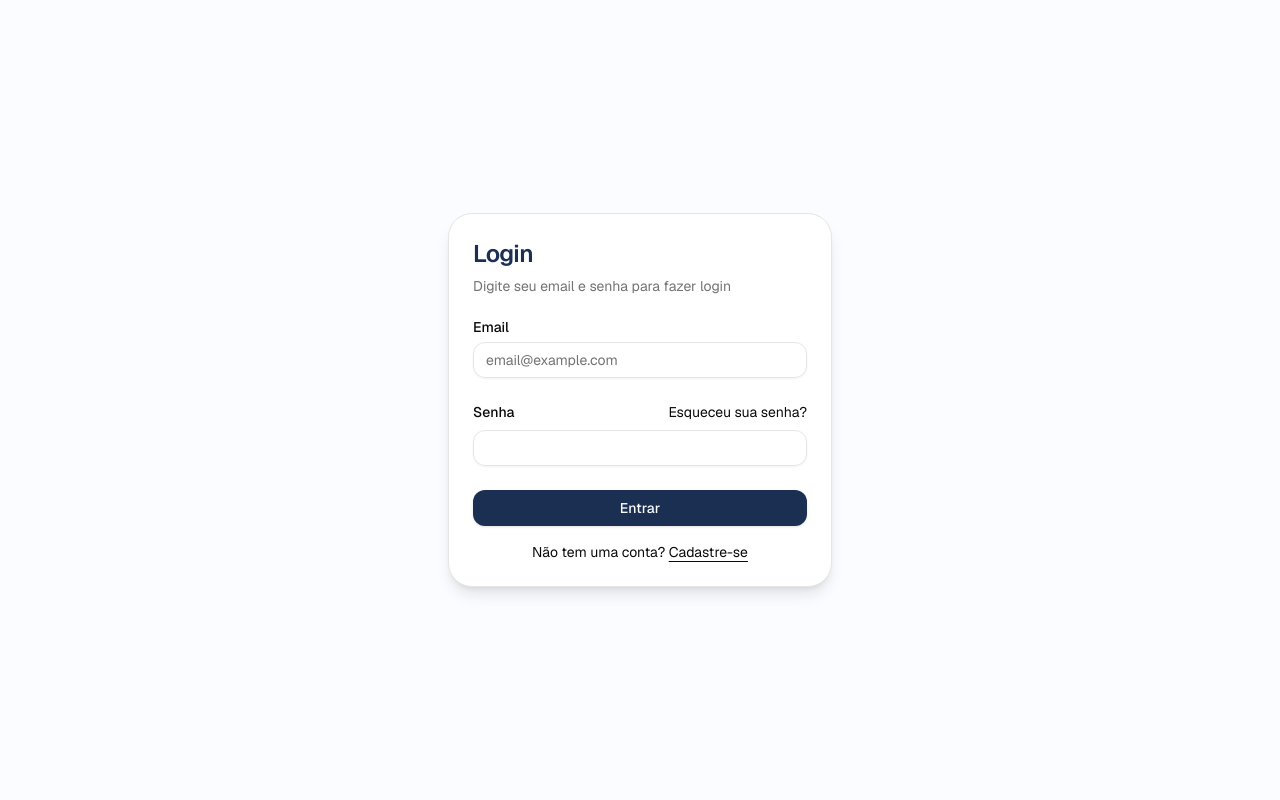
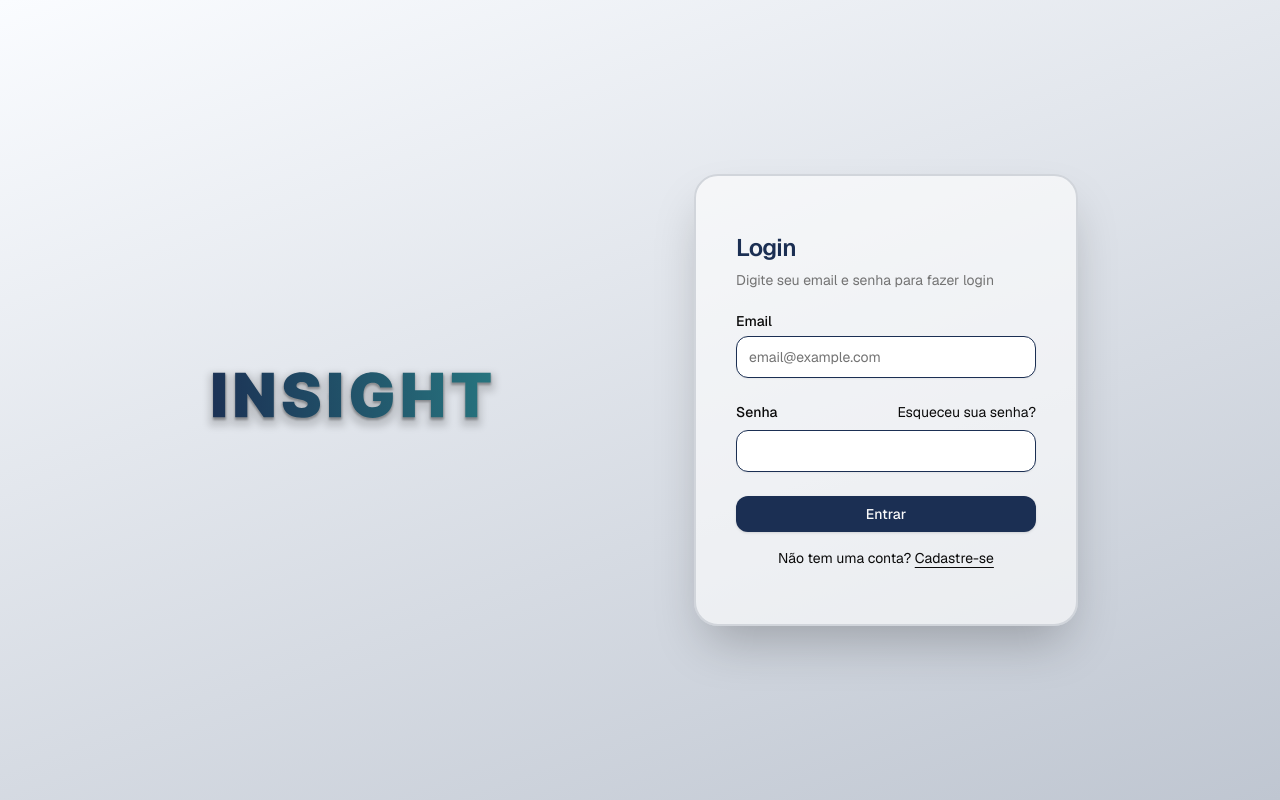
Before and after one commit to LuizHenri16/Insight, a Next.js app: page /auth/login in a window 1280 px wide. Built offline with nearby package versions, Linux system fonts and the light colour scheme; no server answers.

Commit message:
style: alterado UI da tela login

```diff
--- a/app/auth/login/page.tsx
+++ b/app/auth/login/page.tsx
@@ -1,9 +1,11 @@
 import { LoginForm } from "@/components/login-form";
+import Image from "next/image";
 
 export default function Page() {
 
   return (
-    <div className="flex bg-[#FAFCFF] min-h-svh w-full items-center justify-center p-6 md:p-10">
+    <div className="flex flex-row background-login-gradient justify-center gap-[12rem] items-center min-h-svh w-full p-2 md:p-10">
+      <Image src="/assets/icons/INSIGHT.svg" alt="Logo" width={300} height={20} />
       <div className="w-full max-w-sm">
         <LoginForm />
       </div>
--- a/app/globals.css
+++ b/app/globals.css
@@ -29,7 +29,9 @@
     --chart-4: 43 74% 66%;
     --chart-5: 27 87% 67%;
     --radius: 0.5rem;
+    --background-login-gradient: linear-gradient(160deg, #FAFCFF 0%, #bfc6d1 100%);
   }
+
   .dark {
     --background: 0 0% 3.9%;
     --foreground: 0 0% 98%;
@@ -62,7 +64,12 @@
   * {
     @apply border-border;
   }
+
   body {
     @apply bg-background text-foreground;
   }
 }
+
+.background-login-gradient {
+  background: var(--background-login-gradient);
+}
--- a/components/login-form.tsx
+++ b/components/login-form.tsx
@@ -15,6 +15,7 @@ import { Label } from "@/components/ui/label";
 import Link from "next/link";
 import { useRouter } from "next/navigation";
 import { useState } from "react";
+import Image from "next/image";
 
 export function LoginForm({
   className,
@@ -48,7 +49,7 @@ export function LoginForm({
   };
 
   return (
-    <div className={cn("flex flex-col gap-6", className)} {...props}>
+    <div className={cn("flex flex-row", className)} {...props}>
       <Card>
         <CardHeader>
           <CardTitle className="text-2xl text-[#1B2F53]">Login</CardTitle>
--- a/components/ui/card.tsx
+++ b/components/ui/card.tsx
@@ -9,7 +9,7 @@ const Card = React.forwardRef<
   <div
     ref={ref}
     className={cn(
-      "rounded-3xl border bg-card text-card-foreground shadow-lg",
+      "lg:w-[60rem] rounded-3xl border-2 border-gray-300 bg-[#ffffff9c] px-4 py-8 text-card-foreground shadow-2xl",
       className,
     )}
     {...props}
--- a/components/ui/input.tsx
+++ b/components/ui/input.tsx
@@ -8,7 +8,7 @@ const Input = React.forwardRef<HTMLInputElement, React.ComponentProps<"input">>(
       <input
         type={type}
         className={cn(
-          "flex h-9 w-full rounded-xl border border-input bg-transparent px-3 py-4 text-base shadow-sm transition-colors file:border-0 file:bg-transparent file:text-sm file:font-medium file:text-foreground placeholder:text-muted-foreground focus-visible:outline-none focus-visible:ring-1 focus-visible:ring-ring disabled:cursor-not-allowed disabled:opacity-50 md:text-sm",
+          "flex h-9 w-full bg-white rounded-xl border border-[#1B2F53] px-3 py-5 text-base shadow-sm transition-colors file:border-0 file:bg-transparent file:text-sm file:font-medium file:text-foreground placeholder:text-muted-foreground focus-visible:outline-none focus-visible:ring-1 focus-visible:ring-ring disabled:cursor-not-allowed disabled:opacity-50 md:text-sm",
           className,
         )}
         ref={ref}
```
Also changed, not shown: public/assets/icons/INSIGHT.svg.
